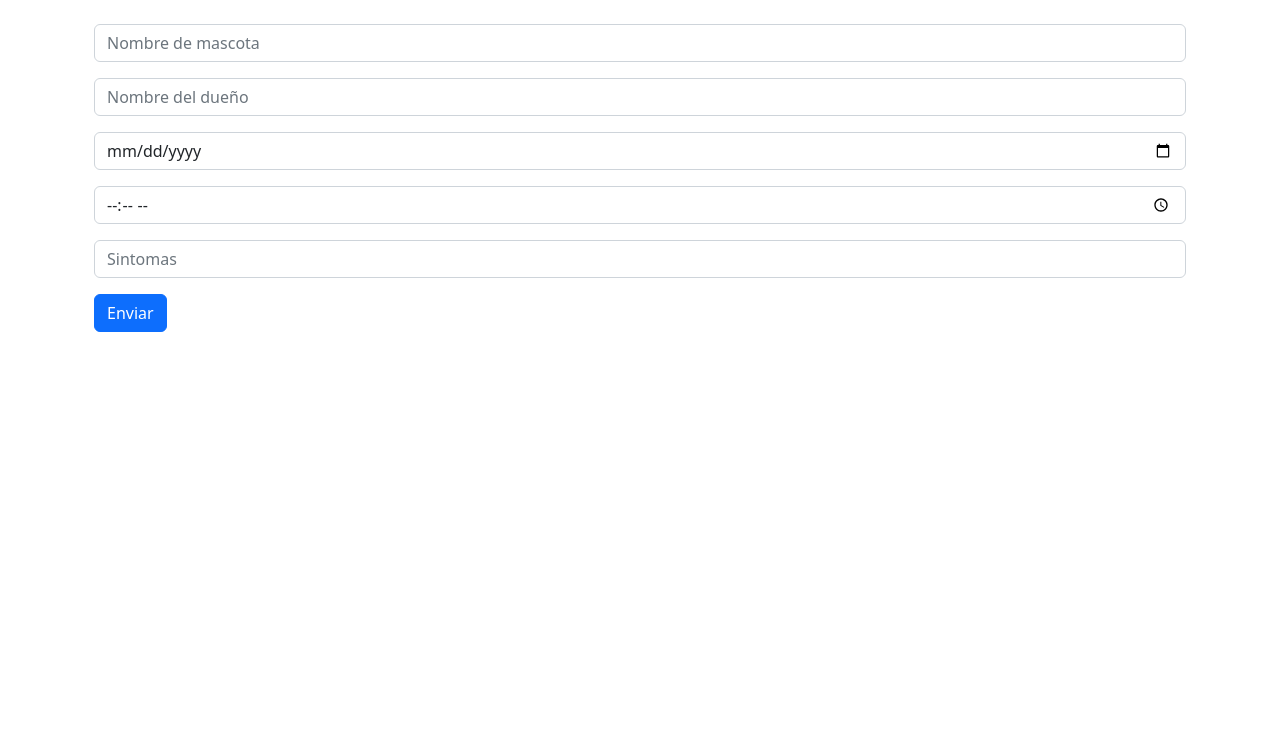
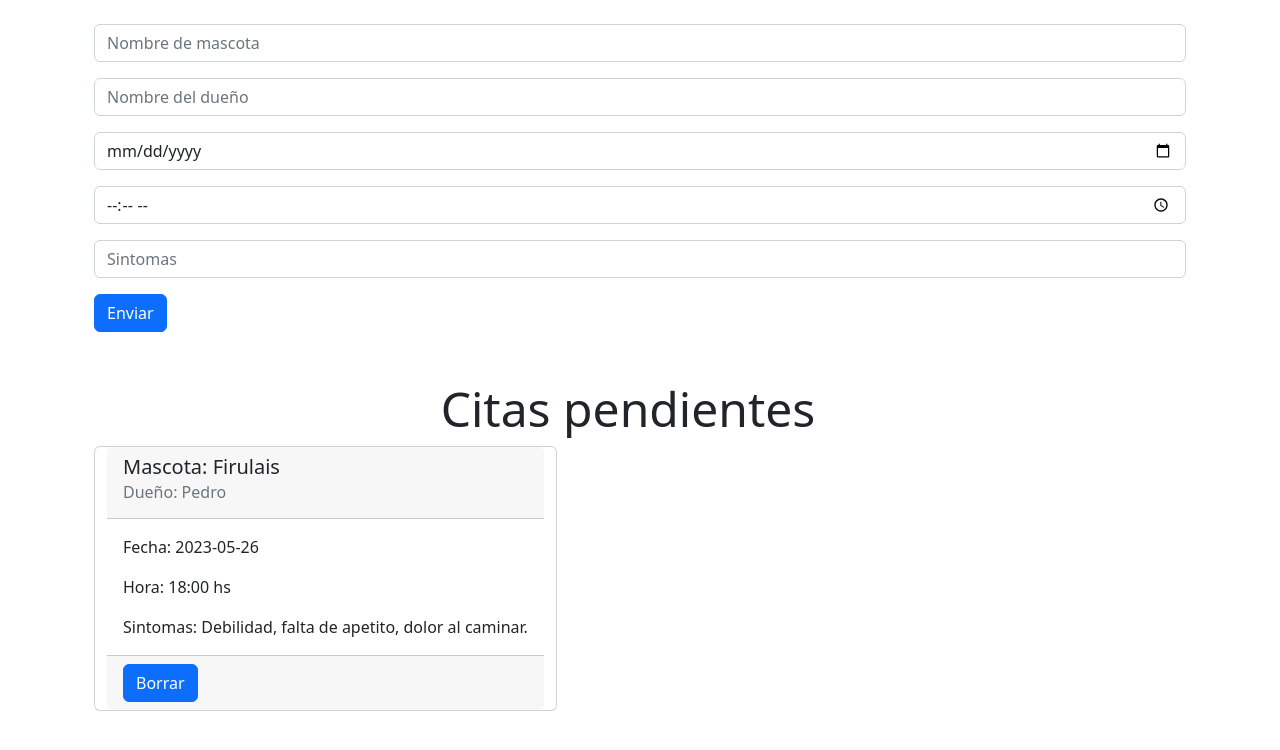
Before and after one commit to Fedreric/practicoReact-9, a React (Vite) app: page / in a window 1280 px wide. Shown: the top 750 px of the page. Built offline with nearby package versions, Linux system fonts and the light colour scheme.

Commit message:
Se agrega el maquetado real del proyecto

```diff
--- a/src/components/Cita.jsx
+++ b/src/components/Cita.jsx
@@ -1,17 +1,25 @@
-import { Card } from "react-bootstrap";
+import { Button, Card } from "react-bootstrap";
 const Cita = () => {
   return (
-    <Card className="col-md-6 col-lg-4">
+    <Card className="col-md-6 col-lg-4 w-auto">
+      <Card.Header>
+        <Card.Title>Mascota: Firulais</Card.Title>
+        <Card.Subtitle className="mb-2 text-muted">Dueño: Pedro</Card.Subtitle>
+      </Card.Header>
       <Card.Body>
-        <Card.Title>Card Title</Card.Title>
-        <Card.Subtitle className="mb-2 text-muted">Card Subtitle</Card.Subtitle>
         <Card.Text>
-          Some quick example text to build on the card title and make up the
-          bulk of the card's content.
+          Fecha: 2023-05-26
         </Card.Text>
-        <Card.Link href="#">Card Link</Card.Link>
-        <Card.Link href="#">Another Link</Card.Link>
+        <Card.Text>
+          Hora: 18:00 hs
+        </Card.Text>
+        <Card.Text>
+          Sintomas: Debilidad, falta de apetito, dolor al caminar.
+        </Card.Text>
       </Card.Body>
+      <Card.Footer>
+        <Button>Borrar</Button>
+      </Card.Footer>
     </Card>
   );
 };
--- a/src/components/ContenedorCitas.jsx
+++ b/src/components/ContenedorCitas.jsx
@@ -3,7 +3,8 @@ import Cita from "./Cita";
 
 const ContenedorCitas = () => {
     return (
-        <Container className="row">
+        <Container className="row my-5">
+            <h4 className="display-5 text-center">Citas pendientes</h4>
             <Cita></Cita>
         </Container>
     );
--- a/src/components/Formulario.jsx
+++ b/src/components/Formulario.jsx
@@ -1,5 +1,6 @@
 import { Form, Button, Container, InputGroup } from "react-bootstrap";
 import { useState, useEffect } from "react";
+import ContenedorCitas from "./ContenedorCitas";
 const Formulario = () => {
   const [nombreMascota, setNombreMascota] = useState("");
   const [nombreDueño, setNombreDueño] = useState("");
@@ -97,6 +98,7 @@ const Formulario = () => {
           Enviar
         </Button>
       </Form>
+      <ContenedorCitas></ContenedorCitas>
     </Container>
   );
 };
```
